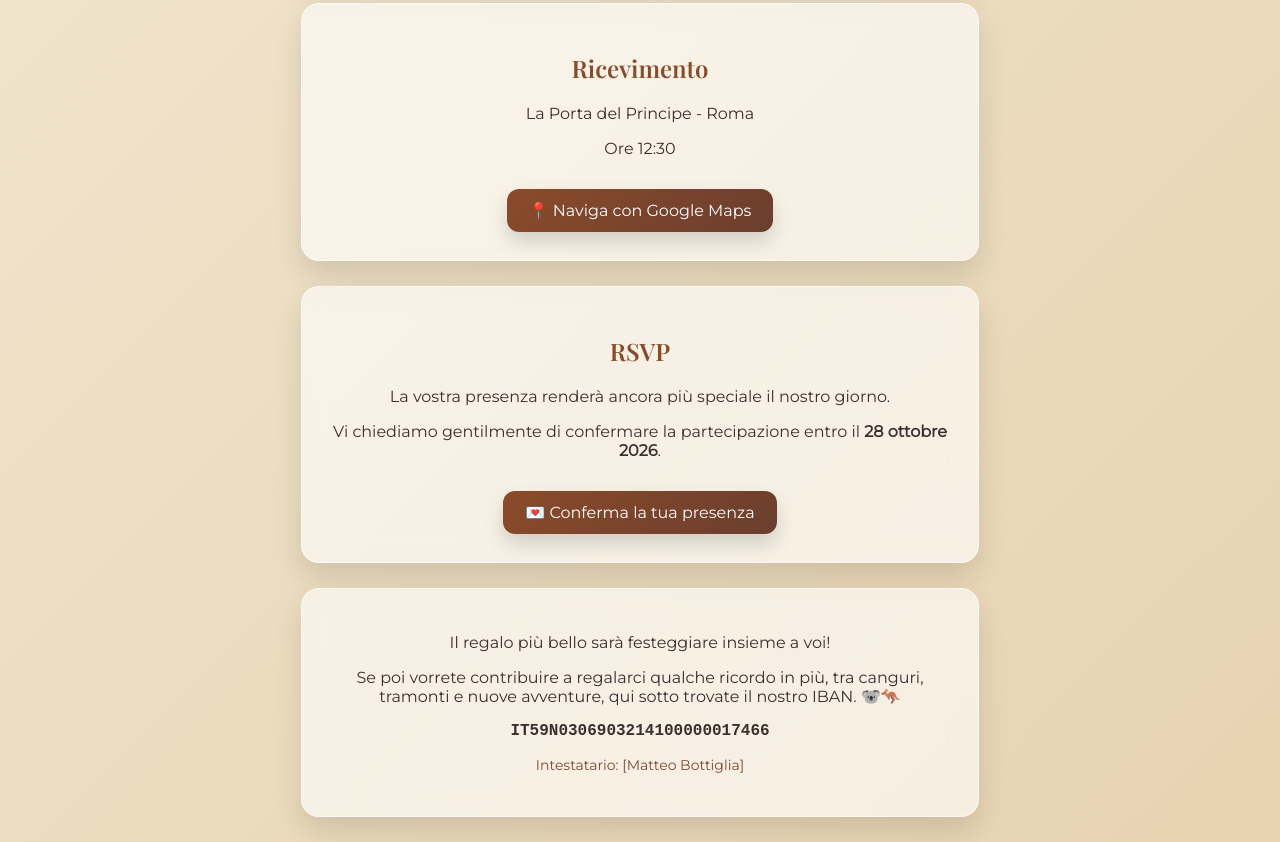
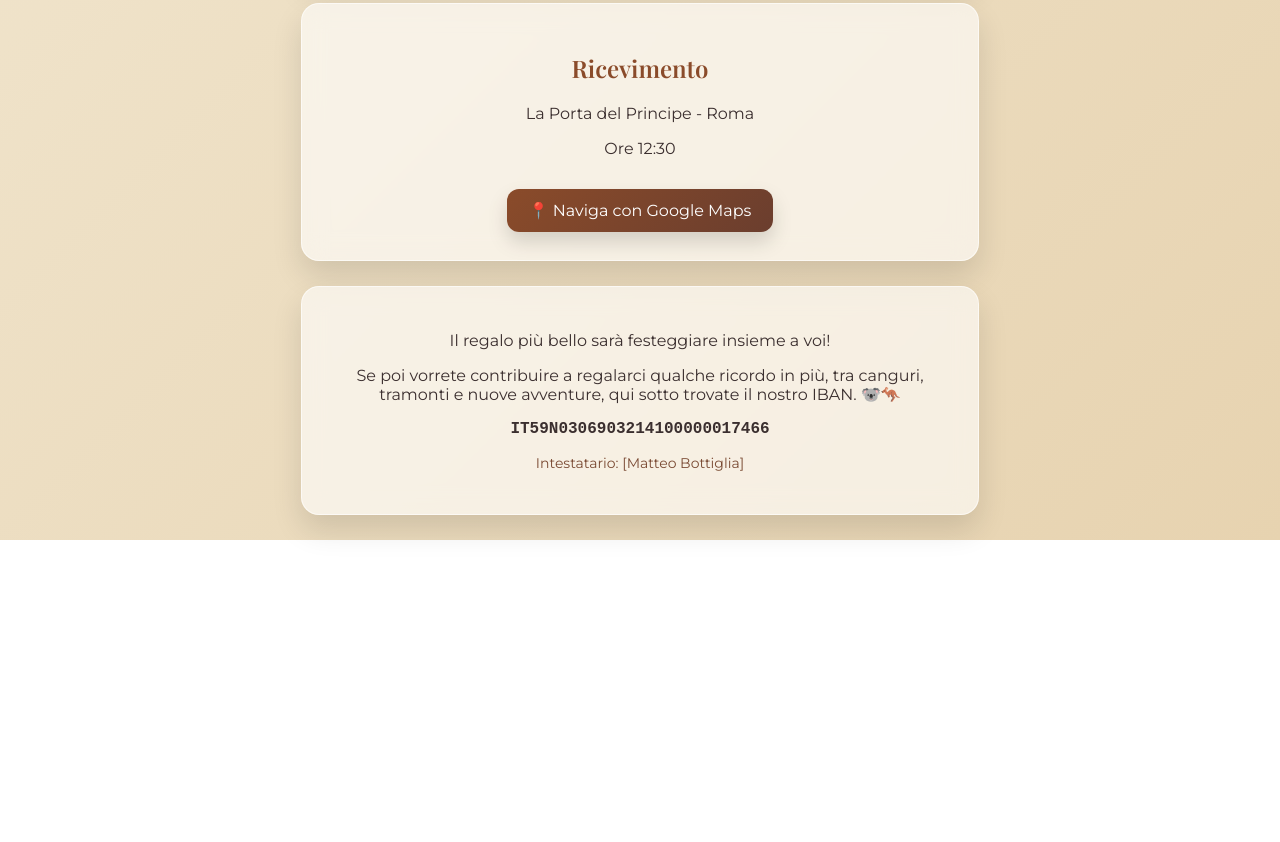
Before and after one commit to invitation-AM/28novembre, a plain HTML site: page index.html in a window 1280 px wide. Shown: the part 1731-2573 px from the top of the page. After the commit the page ends 2271 px from the top, so only its background shows below. Drawn offline with nearby package versions, Linux system fonts and the light colour scheme.

Commit message:
Update index.html

```diff
--- a/index.html
+++ b/index.html
@@ -181,20 +181,6 @@ h2 {
 </div>
 
 <div class="box">
-  <h2>RSVP</h2>
-
-  <p>La vostra presenza renderà ancora più speciale il nostro giorno.</p>
-
-  <p>Vi chiediamo gentilmente di confermare la partecipazione entro il <strong> 28 ottobre 2026</strong>.</p>
-
-  <a class="map-button"
-     href="https://forms.gle/rGzg7SvzvW7UPXHe6"
-     target="_blank">
-    💌 Conferma la tua presenza
-  </a>
-</div>
-
-<div class="box">
   <p>
 Il regalo più bello sarà festeggiare insieme a voi! </p>
 Se poi vorrete contribuire a regalarci qualche ricordo in più, tra canguri, tramonti e nuove avventure, qui sotto trovate il nostro IBAN. 🐨🦘
```
